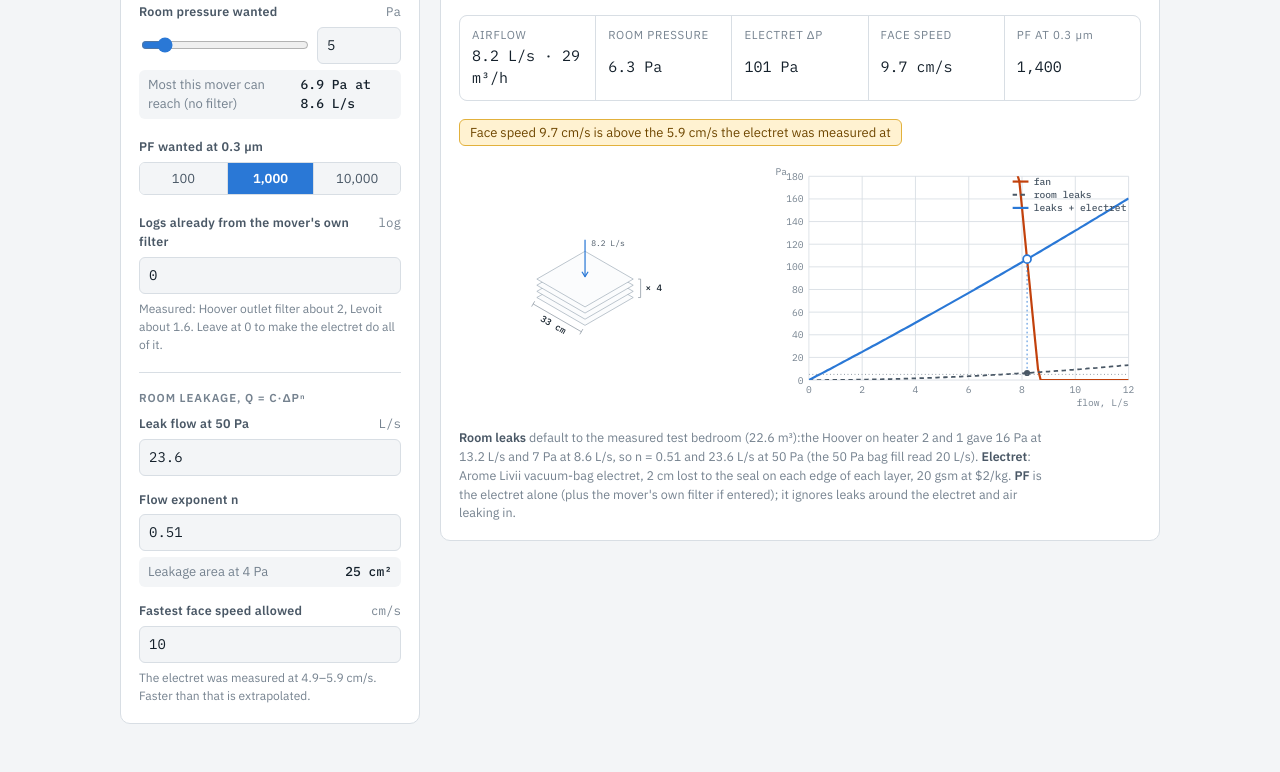
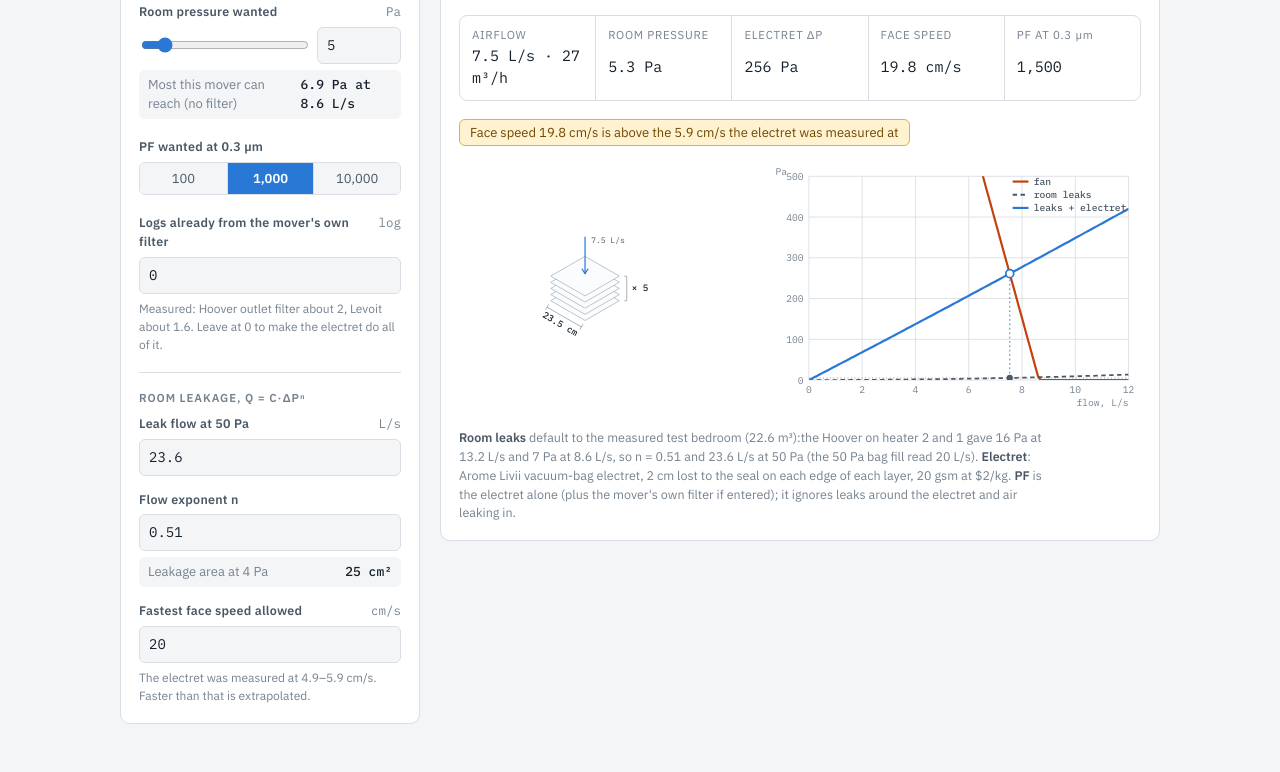
Before and after one commit to mattnewell-cam/cleanroom-electret-sizer, a plain HTML site: page index.html in a window 1280 px wide. Shown: the part 286-1058 px from the top of the page. Drawn offline with nearby package versions, Linux system fonts and the light colour scheme.

Commit message:
Face speed cap 20 cm/s
Co-Authored-By: Claude Opus 5.5 <noreply@anthropic.com>

```diff
--- a/index.html
+++ b/index.html
@@ -260,7 +260,7 @@ function design(src, C, n, target, L, vmax) {
 
 // ---------------------------------------------------------------- state & inputs
 const $ = id => document.getElementById(id);
-const S = { src: 'h1', roomDp: 5, logs: 3, own: 0, q50: 23.6, n: 0.51, vmax: 10 };
+const S = { src: 'h1', roomDp: 5, logs: 3, own: 0, q50: 23.6, n: 0.51, vmax: 20 };
 
 function bind(rid, nid, key) {
   const r = rid && $(rid), nn = $(nid);
```
